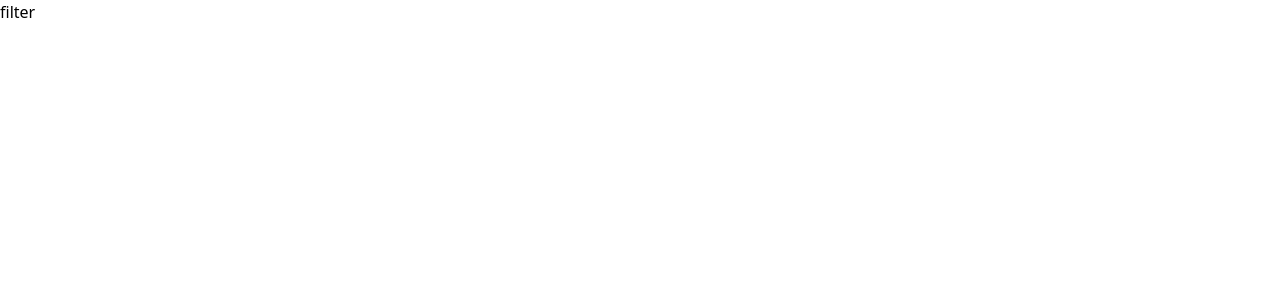
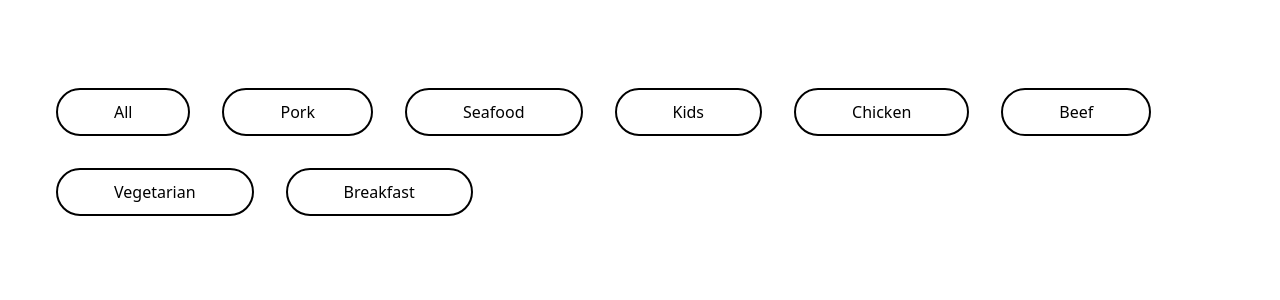
Before and after one commit to SonuYadav12/Allo, a React (Create React App) app: page / in a window 1280 px wide. Shown: the top 300 px of the page. Built offline with nearby package versions, Linux system fonts and the light colour scheme.

Commit message:
Category Component Implemented

```diff
--- a/package.json
+++ b/package.json
@@ -3,6 +3,7 @@
   "version": "0.1.0",
   "private": true,
   "dependencies": {
+    "@rbnd/react-dark-mode": "^2.0.1",
     "@testing-library/jest-dom": "^5.17.0",
     "@testing-library/react": "^13.4.0",
     "@testing-library/user-event": "^13.5.0",
--- a/src/Component/Category/filter.js
+++ b/src/Component/Category/filter.js
@@ -1,9 +1,45 @@
-import React from 'react'
+import React, { useState } from 'react';
+import food from '../../asset/data.json';
 
-const filter = () => {
-  return (
-    <div>filter</div>
-  )
-}
+const FilterBox = () => {
+    const [items, setItems] = useState(food.meals);
+    const [toggle1, setToggle1] = useState('all');
 
-export default filter
+    const toggleBTN = (index, id) => {
+        const updatedItems = food.meals.filter((item) => item.labels.includes(index));
+        setItems(updatedItems);
+        setToggle1(id);
+    };
+
+    return (
+        <section className='flex flex-col md:flex-row'>
+            <section className="dashboard">
+                <div className='flex flex-wrap bg-secondary p-10 mt-8 mb-4 rounded-t-2xl'>
+                    <div
+                        className={`border-2 border-light-color py-2.5 px-14 rounded-full m-4 cursor-pointer hover:bg-primary ${toggle1 === 'all' ? "border-tertiary bg-light-color text-tertiary" : ""}`}
+                        onClick={() => {
+                            setItems(food.meals);
+                            setToggle1('all');
+                        }}
+                    >
+                        <p className="filters"> All </p>
+                    </div>
+                    {
+                        food.labels.map((data) => (
+                            <div
+                                className={`border-2 border-light-color py-2.5 px-14 rounded-full m-4 cursor-pointer hover:bg-primary ${toggle1 === data.id ? "border-tertiary bg-light-color text-tertiary" : ""}`}
+                                key={data.id}
+                                onClick={() => toggleBTN(data.label.toLowerCase(), data.id)}
+                            >
+                                <p className="filterName"> {data.label} </p>
+                            </div>
+                        ))
+                    }
+                </div>
+
+            </section>
+        </section>
+    );
+};
+
+export default FilterBox;
--- a/tailwind.config.js
+++ b/tailwind.config.js
@@ -1,10 +1,17 @@
-/** @type {import('tailwindcss').Config} */
 module.exports = {
-  content: [
-    "./src/**/*.{js,jsx,ts,tsx}",
-  ],
-  theme: {
-    extend: {},
-  },
-  plugins: [],
+    content: ['./src/**/*.{js,jsx,ts,tsx}'],
+    theme: {
+        extend: {
+            colors: {
+                primary: 'var(--primary)',
+                secondary: 'var(--secondary)',
+                tertiary: 'var(--tertiary)',
+                'light-color': 'var(--light-color)',
+            },
+            borderWidth: {
+                '3': '3px',
+            },
+        },
+    },
+    plugins: [],
 }
```
Also changed, not shown: 1 other file (tests, documents, lock files or other folders).
